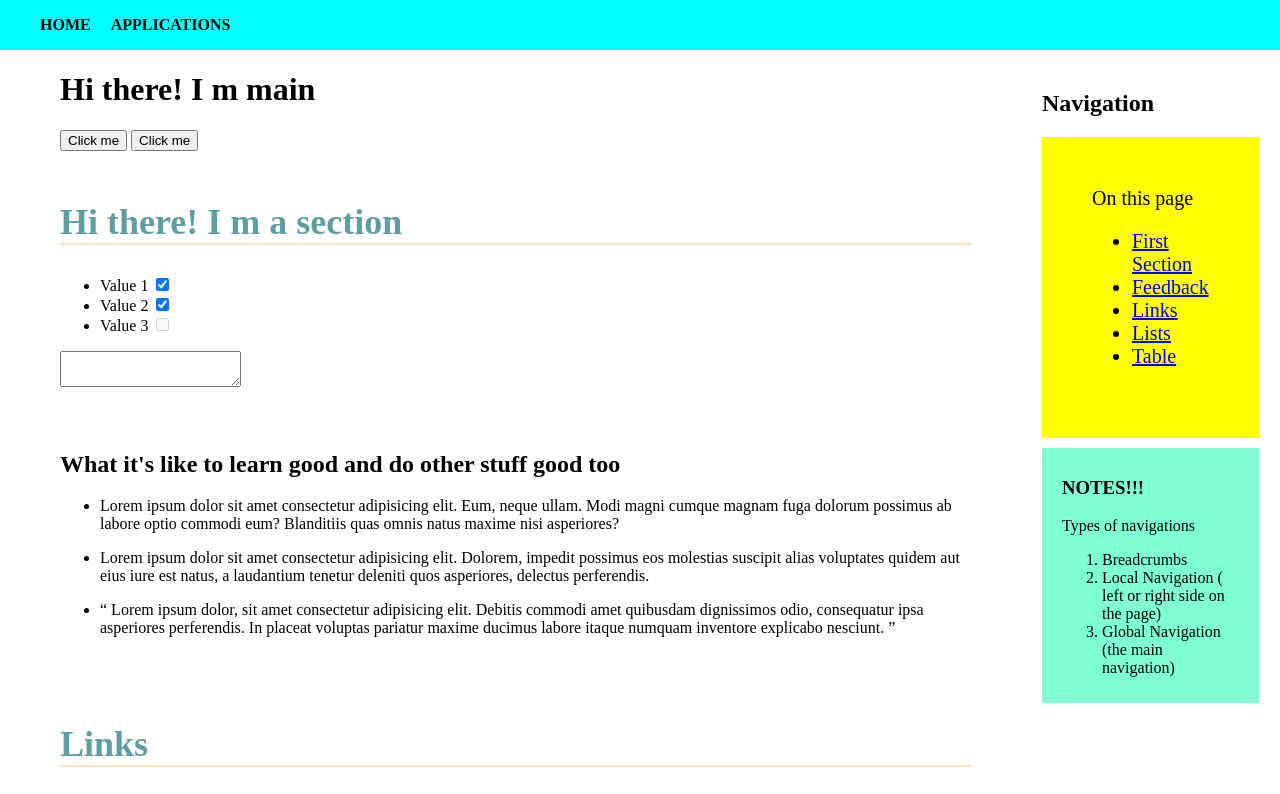
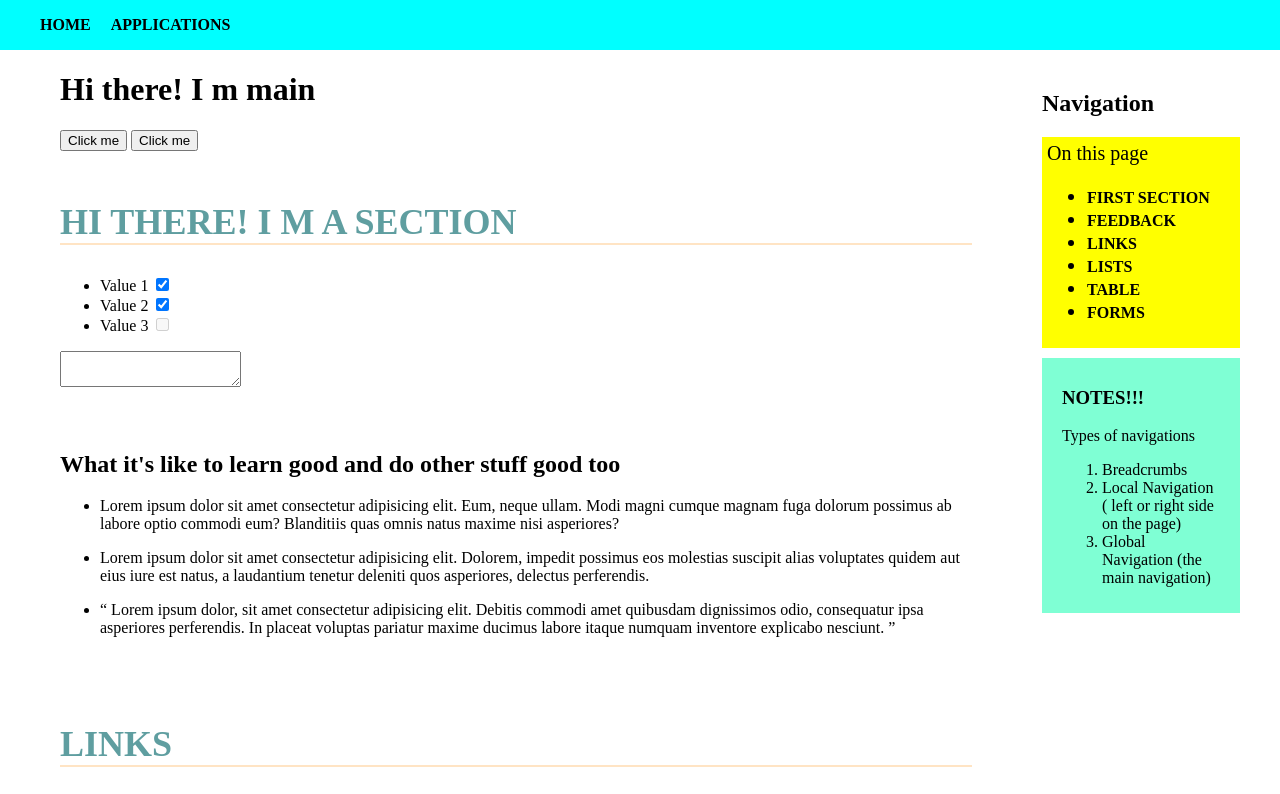
Before and after one commit to raymanu404/learning_web, a plain HTML site: page html/index.html in a window 1280 px wide. Shown: the top 794 px of the page. Drawn offline with Linux system fonts and the light colour scheme.

Commit message:
prepare forms section

```diff
--- a/css/index.css
+++ b/css/index.css
@@ -19,9 +19,14 @@ body {
 
 .section-title {
   font-size: 36px;
-  color: cadetblue;
+  color: rgb(95, 158, 160);
   border-bottom: 2px solid;
   border-color: bisque;
+  text-transform: uppercase;
+}
+.section-title:hover {
+  color: rgb(95, 158, 160, 0.8);
+  cursor: pointer;
 }
 
 .navigation-section {
@@ -58,3 +63,15 @@ tr > * {
   color: blue;
   font-weight: bold;
 }
+
+ul li a {
+  text-decoration: none;
+  font-size: 16px;
+  color: black;
+  font-weight: 700;
+  text-transform: uppercase;
+}
+
+ul li a:hover {
+  color: rgba(0, 0, 0, 0.7);
+}
--- a/html/index.html
+++ b/html/index.html
@@ -51,7 +51,7 @@
 
       .right-navigation {
         background-color: yellow;
-        padding: 50px;
+        padding: 5px;
         font-size: 20px;
       }
 
@@ -589,6 +589,12 @@
           </div>
         </section>
 
+        <!-- FORMS SECTION -->
+        <section id="forms-section" class="section-container">
+          <h2 class="section-title">Forms</h2>
+          <div class="example-section-container"></div>
+        </section>
+
         <button id="always-on-top"><a href="#">Go to top</a></button>
       </div>
 
@@ -608,6 +614,7 @@
                 <li><a href="#links-section">Links</a></li>
                 <li><a href="#lists-section">Lists</a></li>
                 <li><a href="#table-section">Table</a></li>
+                <li><a href="#forms-section"> Forms </a></li>
               </ul>
             </nav>
           </div>
```
